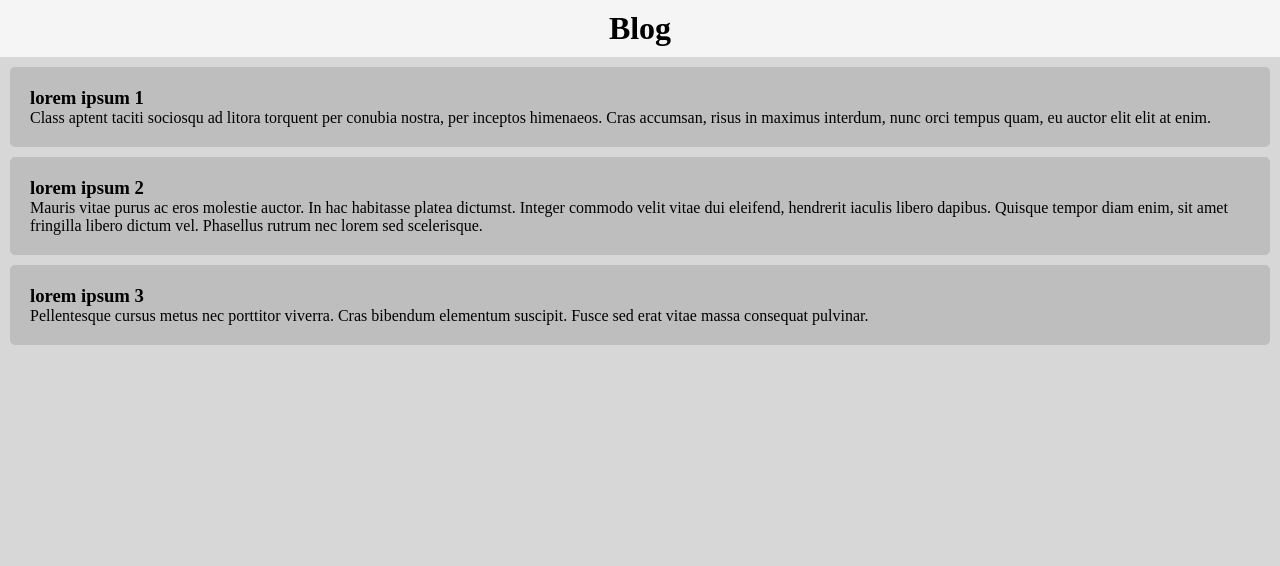
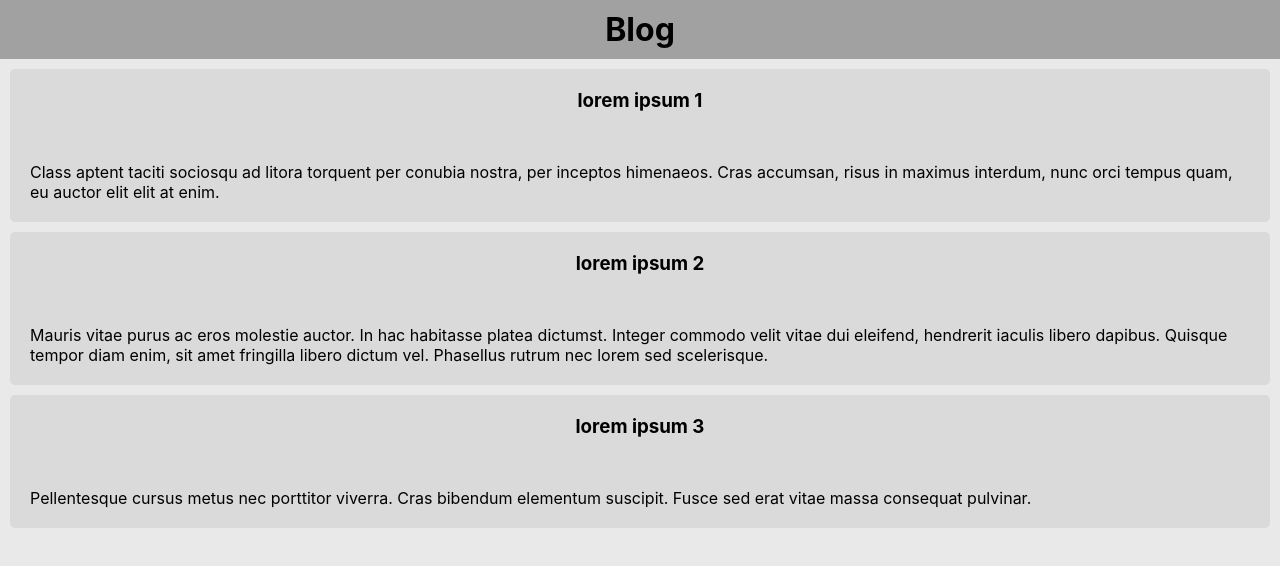
Before and after one commit to ThiagoTHG11/exercicio003, a plain HTML site: page index.html in a window 1280 px wide. Drawn offline with Linux system fonts and the light colour scheme.

Commit message:
alteraçao na estilizaçao da pagina

```diff
--- a/script.js
+++ b/script.js
@@ -23,6 +23,7 @@ for (let i=0; i<posts.length; i++) {
     article.classList.add("article");
     const title = document.createElement("h1");
     const titleText = document.createTextNode(postData.title);
+    title.classList.add("h1");
     title.appendChild(titleText);
     article.appendChild(title);
 
--- a/styles.css
+++ b/styles.css
@@ -3,17 +3,24 @@
     padding: 0px;
 }
 body {
-    background-color: rgb(216, 215, 215);
+    background-color: rgb(233, 233, 233);
+    font-family: -apple-system, BlinkMacSystemFont, 'Segoe UI', Roboto, Helvetica, Arial, sans-serif,
+    'Apple Color Emoji', 'Segoe UI Emoji', 'Segoe UI Symbol';
 }
 .header {
-    background-color: whitesmoke;
+    background-color: rgb(161, 161, 161);
     padding: 10px;
     text-align: center;
 }
 
 .article {
-    background-color: rgb(190, 190, 190);
+    background-color: rgb(218, 218, 218);
     padding: 20px;
     margin: 10px;
     border-radius: 5px;
+    align-items: center;
 }
+.h1 {
+    margin-bottom: 50px;
+    text-align: center;
+}
```
